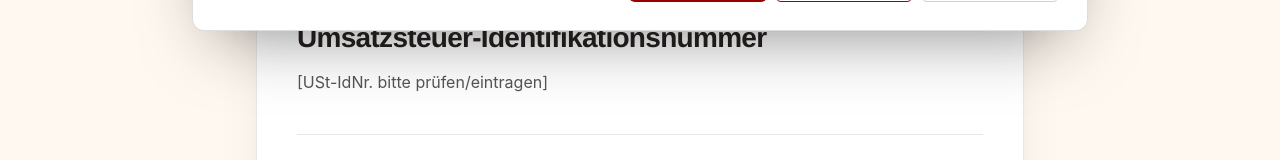
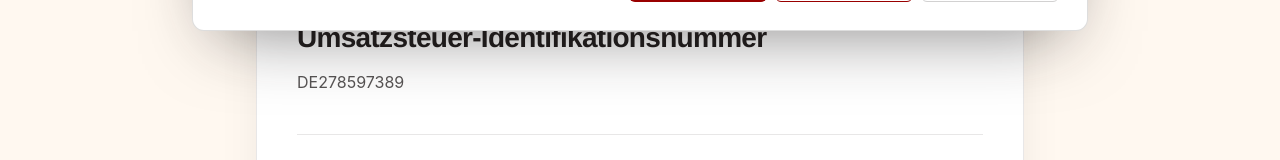
Before and after one commit to MrSigel/Klickdesigns, a Next.js app: page /impressum in a window 1280 px wide. Shown: the part 749-909 px from the top of the page. Built offline with nearby package versions, Linux system fonts and the light colour scheme.

Commit message:
Update Impressum: add email kontakt@klickdesigns.de and USt-ID DE278597389, remove placeholders

```diff
--- a/app/impressum/page.tsx
+++ b/app/impressum/page.tsx
@@ -27,14 +27,14 @@ export default function ImpressumPage() {
 
       <LegalSection title="Kontakt">
         <p>
-          E-Mail: [OFFIZIELLE KLICKDESIGNS-E-MAIL EINTRAGEN]
+          E-Mail: kontakt@klickdesigns.de
           <br />
           Telefon: <a href="tel:+4915563535989" className="text-ruby underline underline-offset-2">+49 155 63535989</a>
         </p>
       </LegalSection>
 
       <LegalSection title="Umsatzsteuer-Identifikationsnummer">
-        <p>[USt-IdNr. bitte prüfen/eintragen]</p>
+        <p>DE278597389</p>
       </LegalSection>
 
       <LegalSection title="Verantwortlich für den Inhalt">
```
